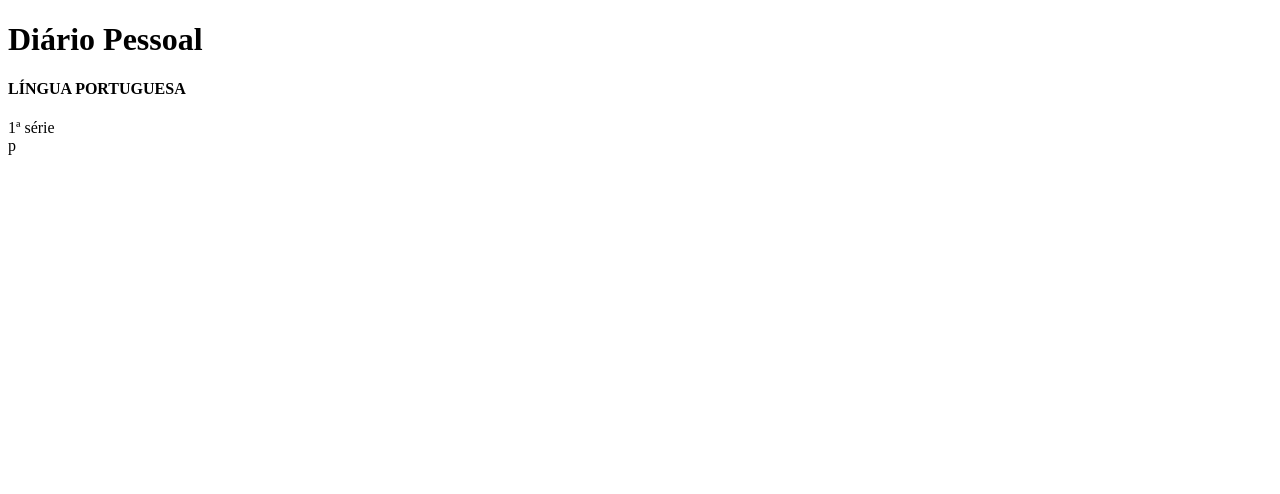
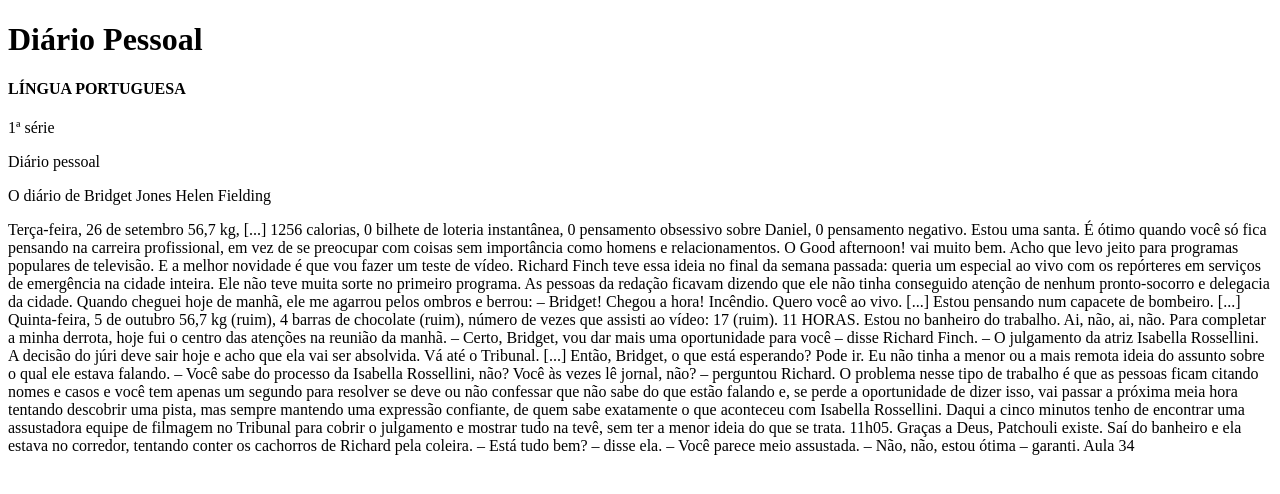
Before and after one commit to Shirleiventuri/Formadores-J-03, a plain HTML site: page index.html in a window 1280 px wide. Drawn offline with Linux system fonts and the light colour scheme.

Commit message:
Update index.html

```diff
--- a/index.html
+++ b/index.html
@@ -8,9 +8,9 @@
     <h1> Diário Pessoal</h1>
 <p><h4>LÍNGUA PORTUGUESA</h4>
 1ª série<br>
-p<Diário pessoal p/p
-<O diário de Bridget Jones
-Helen Fielding
+    <p>Diário pessoal</p>
+<p>O diário de Bridget Jones
+Helen Fielding</p>
 Terça-feira, 26 de setembro
 56,7 kg, [...] 1256 calorias, 0 bilhete de loteria instantânea, 0 pensamento obsessivo sobre Daniel, 0 pensamento negativo.
 Estou uma santa.
```
